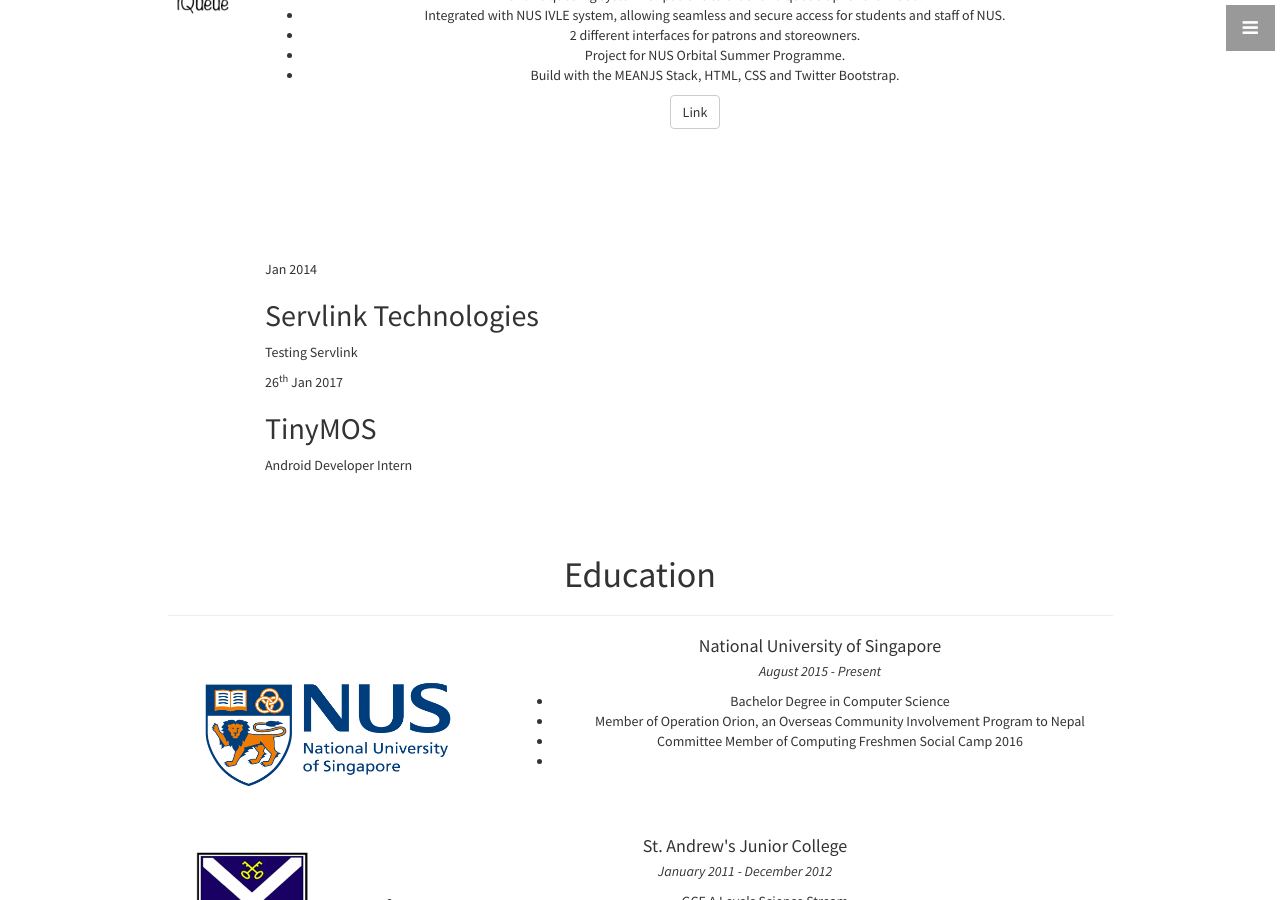
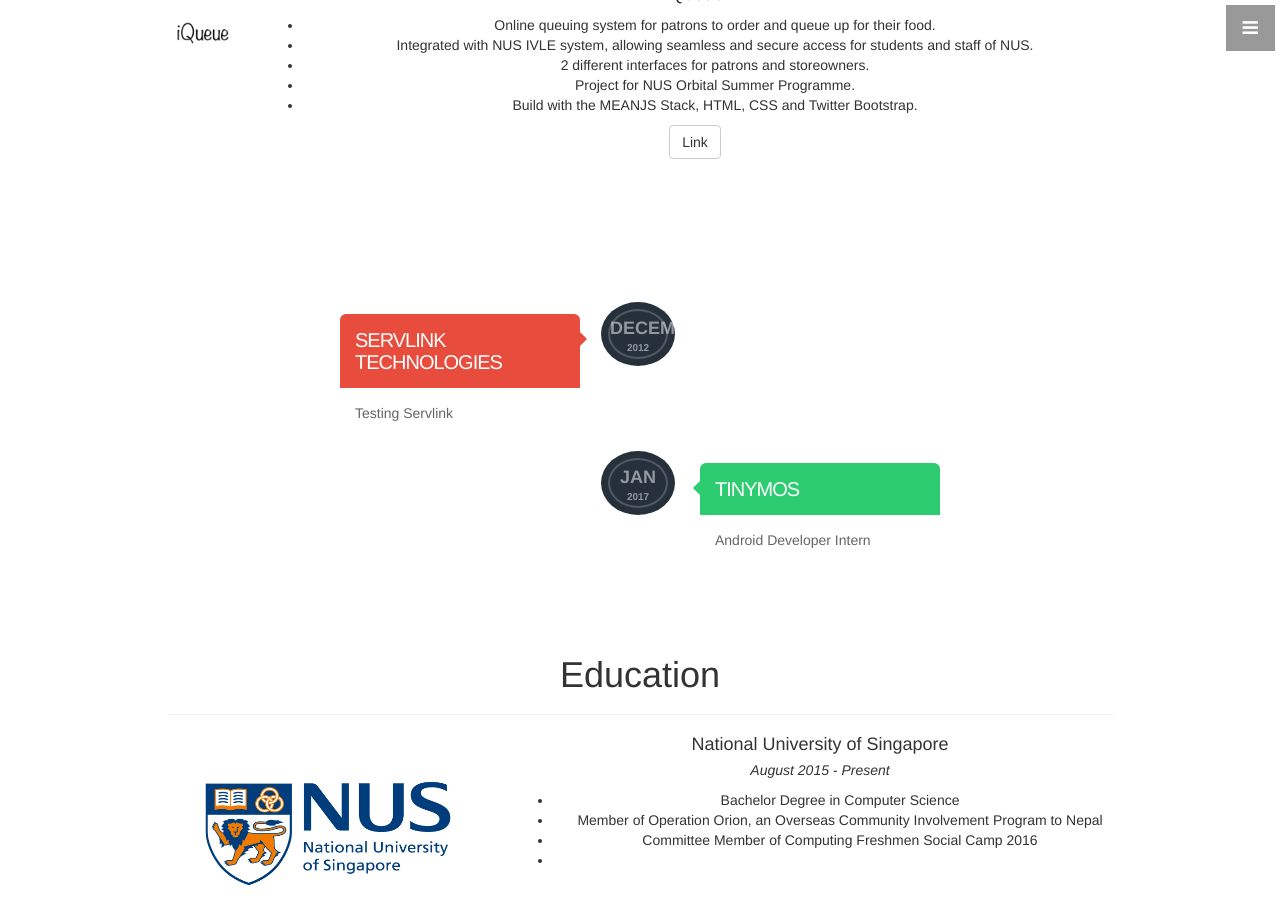
Before and after one commit to lowjiansheng/lowjiansheng, a Jekyll site: the page built from index.html, in a window 1280 px wide and 900 px high, scrolled down 3038 px. Built offline with Jekyll 4.4.1, drawn with Linux system fonts in a browser that asks for light colours.

Commit message:
Fix typo

```diff
--- a/_includes/call-to-action.html
+++ b/_includes/call-to-action.html
@@ -1,16 +1,14 @@
-
 <aside class="call-to-action" style="background-color:D8D8D8;" >
 	<div class="container">
 		<div class="row">
 			<div class="col-lg-offset-2 col-lg-8">
 
-
 				<section id="timeline">
 				  <article>
 				    <div class="inner">
 				      <span class="date">
-				        <span class="month">Jan</span>
-				        <span class="year">2014</span>
+				        <span class="month">December</span>
+				        <span class="year">2012</span>
 				      </span>
 				      <h2>Servlink Technologies</h2>
 				      <p>Testing Servlink</p>
@@ -19,7 +17,6 @@
 				  <article>
 				    <div class="inner">
 				      <span class="date">
-				        <span class="day">26<sup>th</sup></span>
 				        <span class="month">Jan</span>
 				        <span class="year">2017</span>
 				      </span>
--- a/_includes/head.html
+++ b/_includes/head.html
@@ -13,7 +13,7 @@
 
   <!-- Custom CSS -->
   <link href="css/stylish-portfolio.css" rel="stylesheet">
-  <link hfref="css/timeline.css" rel="stylesheet">
+  <link href="css/timeline.css" rel="stylesheet">
 
 
   <!-- Custom Fonts -->
```
